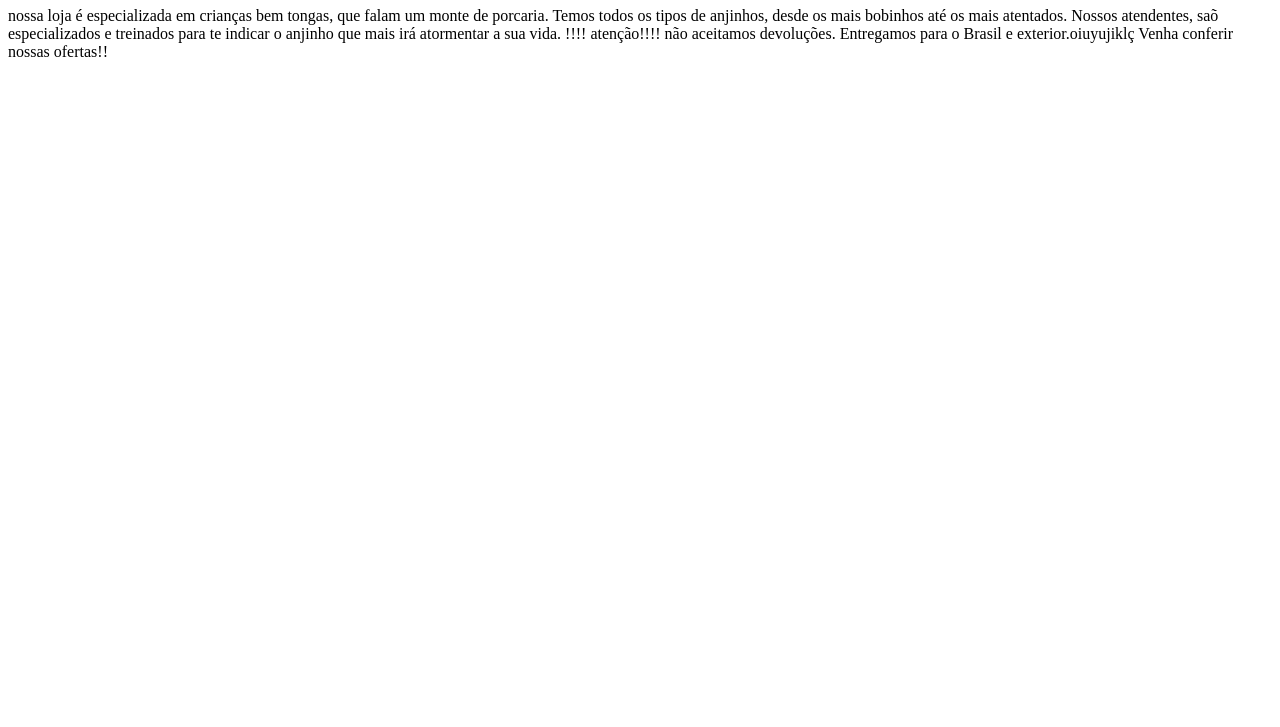
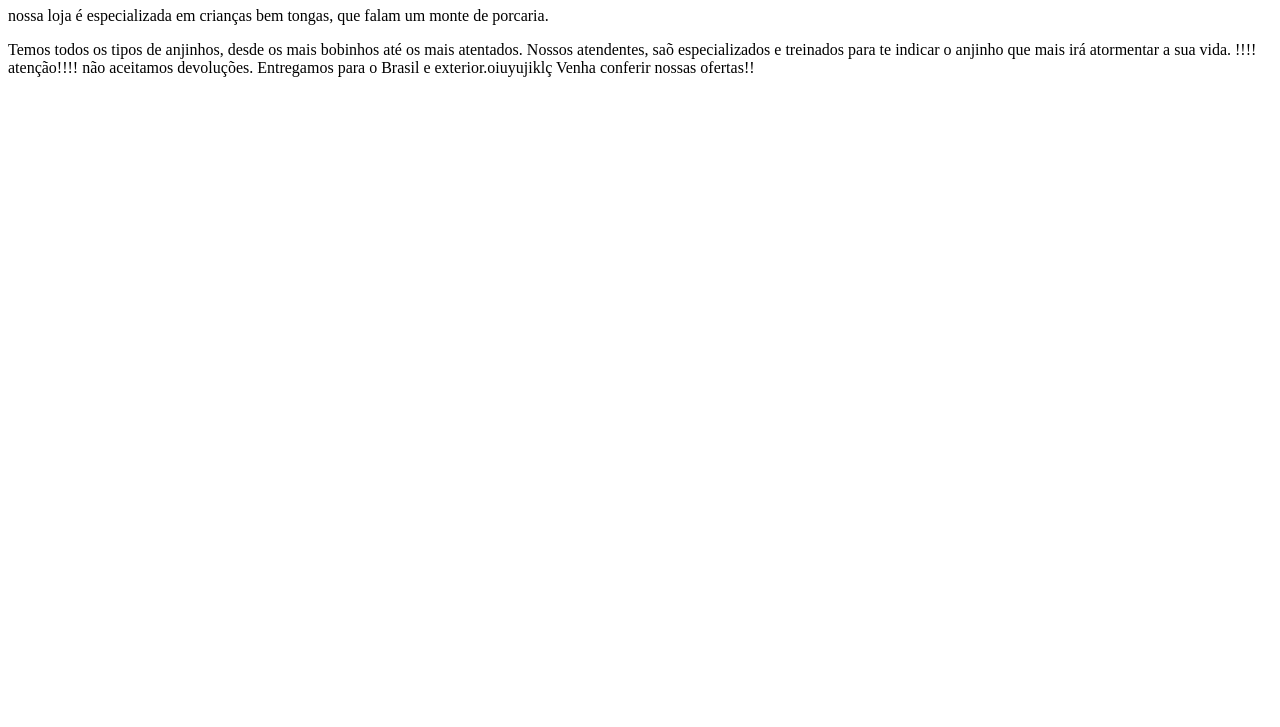
Before and after one commit to profBrunoo/Pensamento_computacional, a plain HTML site: page index.html in a window 1280 px wide. Shown: the part 73-800 px from the top of the page. Drawn offline with Linux system fonts and the light colour scheme.

Commit message:
iujytrertyuiuytrertyuiuytrew

```diff
--- a/index.html
+++ b/index.html
@@ -8,7 +8,7 @@
 </head>
 <body>
     <h1>1A SÓ TRISTEZA</h1>
-     nossa loja é especializada em crianças bem tongas, que falam um monte de porcaria.
+     <P>nossa loja é especializada em crianças bem tongas, que falam um monte de porcaria.</P>
     Temos todos os tipos de anjinhos, desde os mais bobinhos até os mais atentados.
     Nossos atendentes, saõ especializados e treinados para te indicar o anjinho que mais irá atormentar a sua vida.
     !!!! atenção!!!! não aceitamos devoluções.
```
